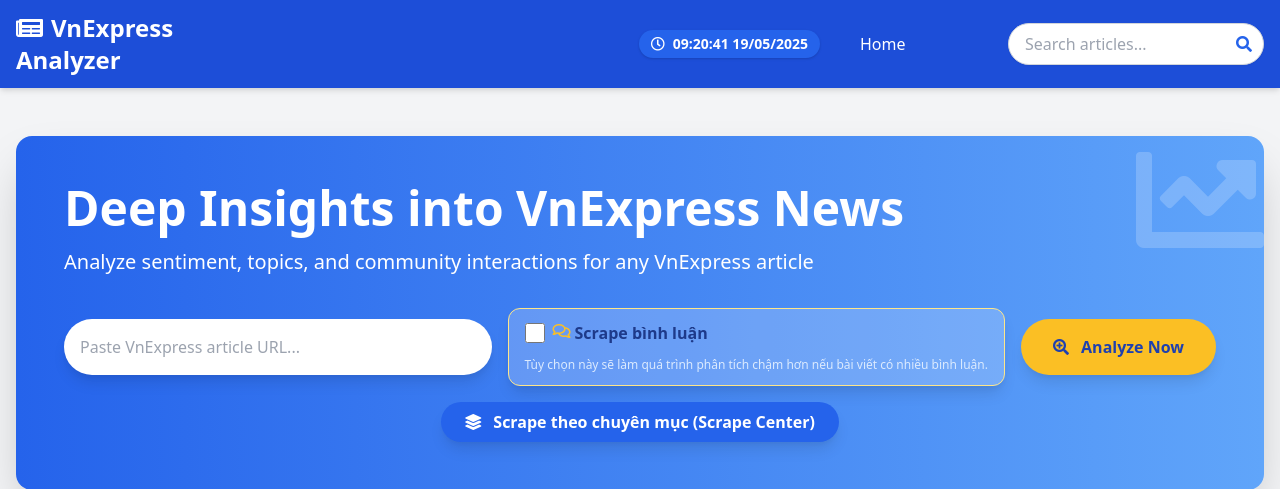
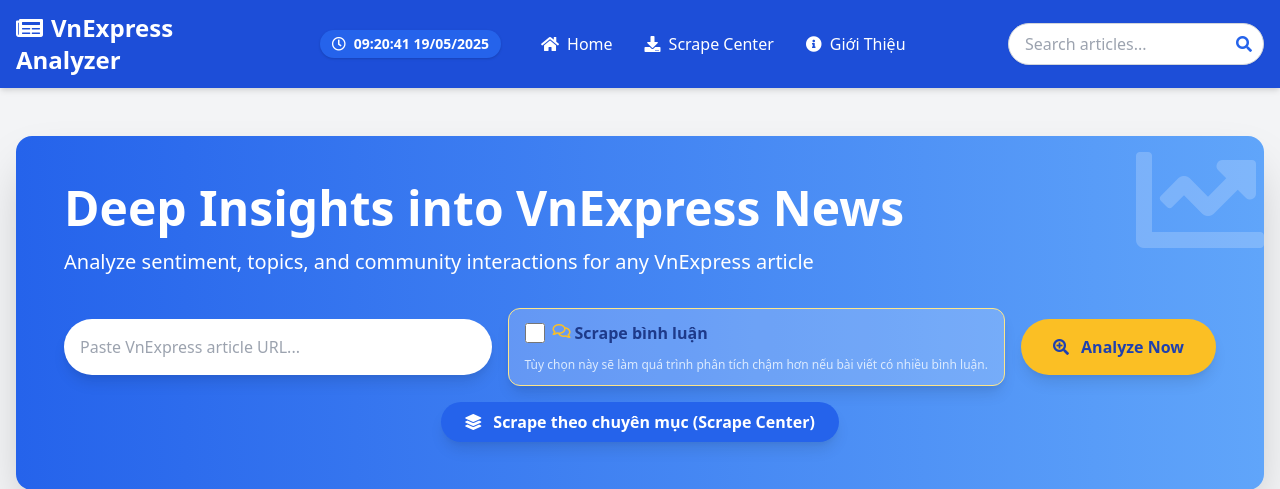
Before and after one commit to EurusDFIR/VnExpress_Anls, a Flask app: page / in a window 1280 px wide. Shown: the top 489 px of the page. Run offline with Flask 3, Linux system fonts and the light colour scheme.

Commit message:
feat: update about page and add about to header

```diff
--- a/app/routes.py
+++ b/app/routes.py
@@ -426,3 +426,50 @@ def search_suggest():
 def latest_articles():
     articles = Article.query.order_by(Article.publish_datetime.desc().nullslast()).limit(10).all()
     return render_template('latest_articles.html', title='Bài viết mới nhất', articles=articles)
+
+@main_bp.route('/about')
+def about():
+    technologies = [
+        "Python", "Flask", "SQLAlchemy", "PostgreSQL", "Tailwind CSS", "BeautifulSoup", "Playwright"
+    ]
+    page_team_info = {
+        "lecturer": "TS. Nguyễn Thế Bảo",
+        "members": [
+             {
+            "name": "Lê Văn Hoàng", # Thay tên
+            "mssv": "2224802010279", # Thay MSSV
+            "avatar": "images/avatars/1_hoang.jpg", # Đường dẫn đến ảnh trong static/images/avatars/
+            "role": "Project Lead & Backend Developer", # Vai trò
+            "bio": "Đam mê giải quyết các bài toán khó bằng code và dữ liệu.", # Mô tả ngắn
+            "google": "2224802010279@student.tdmu.edu.vn", # Link Goole
+            "github": "https://github.com/EurusDFIR" # Link GitHub
+        },
+        {
+            "name": "Lê Nguyễn Hoàng",
+            "mssv": "222480201081",
+            "avatar": "images/avatars/2_nH.png",
+            "role": "Backend Developer",
+            "bio": "Đam mê giải quyết các bài toán khó bằng code và dữ liệu.",
+            "google": "2224802010814@student.tdmu.edu.vn",
+            "github": "https://github.com/CooloBi21"
+        },
+        {
+            "name": "Nguyễn Tuấn Anh",
+            "mssv": "2224802010328",
+            "avatar": "images/avatars/3_tA.png",
+            "role": "Frontend Developer & UI/UX Designer",
+            "bio": "Yêu thích việc tạo ra những giao diện đẹp mắt và thân thiện với người dùng.",
+            "google": "2224802010328@student.tdmu.edu.vn",
+            "github": "https://github.com/ALZPotato"
+        },
+            # Thêm các thành viên khác nếu có
+        ]
+    }
+    project_description = "VnExpress Analyzer là dự án phân tích dữ liệu báo chí hiện đại."
+    return render_template(
+        'about.html',
+        title="Giới Thiệu",
+        technologies=technologies,
+        page_team_info=page_team_info,
+        project_description=project_description
+    )
--- a/app/templates/layouts/base.html
+++ b/app/templates/layouts/base.html
@@ -62,12 +62,16 @@
             <i class="far fa-clock mr-2"></i>
             <span id="current-datetime"></span>
           </div>
-          <div class="hidden md:flex space-x-6 items-center">
-            <a href="{{ url_for('main.index') }}" class="hover:text-yellow-300"
-              >Home</a
-            >
-            {# <a href="#" class="hover:text-yellow-300">Explore Topics</a> #}
-            {# <a href="#" class="hover:text-yellow-300">Analyze New</a> #}
+          <div class="hidden md:flex space-x-8">
+            <a href="{{ url_for('main.index') }}" class="nav-link text-white hover:text-yellow-300">
+              <i class="fas fa-home mr-2"></i>Home
+            </a>
+            <a href="{{ url_for('main.scrape_center_page') }}" class="nav-link text-white hover:text-yellow-300">
+              <i class="fas fa-download mr-2"></i>Scrape Center
+            </a>
+            <a href="{{ url_for('main.about') }}" class="nav-link text-white hover:text-yellow-300">
+              <i class="fas fa-info-circle mr-2"></i>Giới Thiệu
+            </a>
           </div>
           <div class="w-full md:w-1/3 flex justify-end">
             <form
@@ -109,17 +113,18 @@
         </div>
       </nav>
       <!-- Mobile Menu (ẩn mặc định) -->
-      <div id="mobile-menu" class="md:hidden hidden bg-blue-600">
-        <a
-          href="{{ url_for('main.index') }}"
-          class="block py-2 px-4 text-sm hover:bg-blue-500"
-          >Home</a
-        >
-        {#
-        <a href="#" class="block py-2 px-4 text-sm hover:bg-blue-500"
-          >Explore Topics</a
-        >
-        #}
+      <div id="mobile-menu" class="md:hidden hidden bg-blue-800/90 backdrop-blur-sm">
+        <div class="container mx-auto px-6 py-3 space-y-2">
+          <a href="{{ url_for('main.index') }}" class="block py-2 px-4 text-sm hover:bg-blue-700 rounded-lg transition-colors">
+            <i class="fas fa-home mr-2"></i>Home
+          </a>
+          <a href="{{ url_for('main.scrape_center_page') }}" class="block py-2 px-4 text-sm hover:bg-blue-700 rounded-lg transition-colors">
+            <i class="fas fa-download mr-2"></i>Scrape Center
+          </a>
+          <a href="{{ url_for('main.about') }}" class="block py-2 px-4 text-sm hover:bg-blue-700 rounded-lg transition-colors">
+            <i class="fas fa-info-circle mr-2"></i>Giới Thiệu
+          </a>
+        </div>
       </div>
     </header>
 
```
